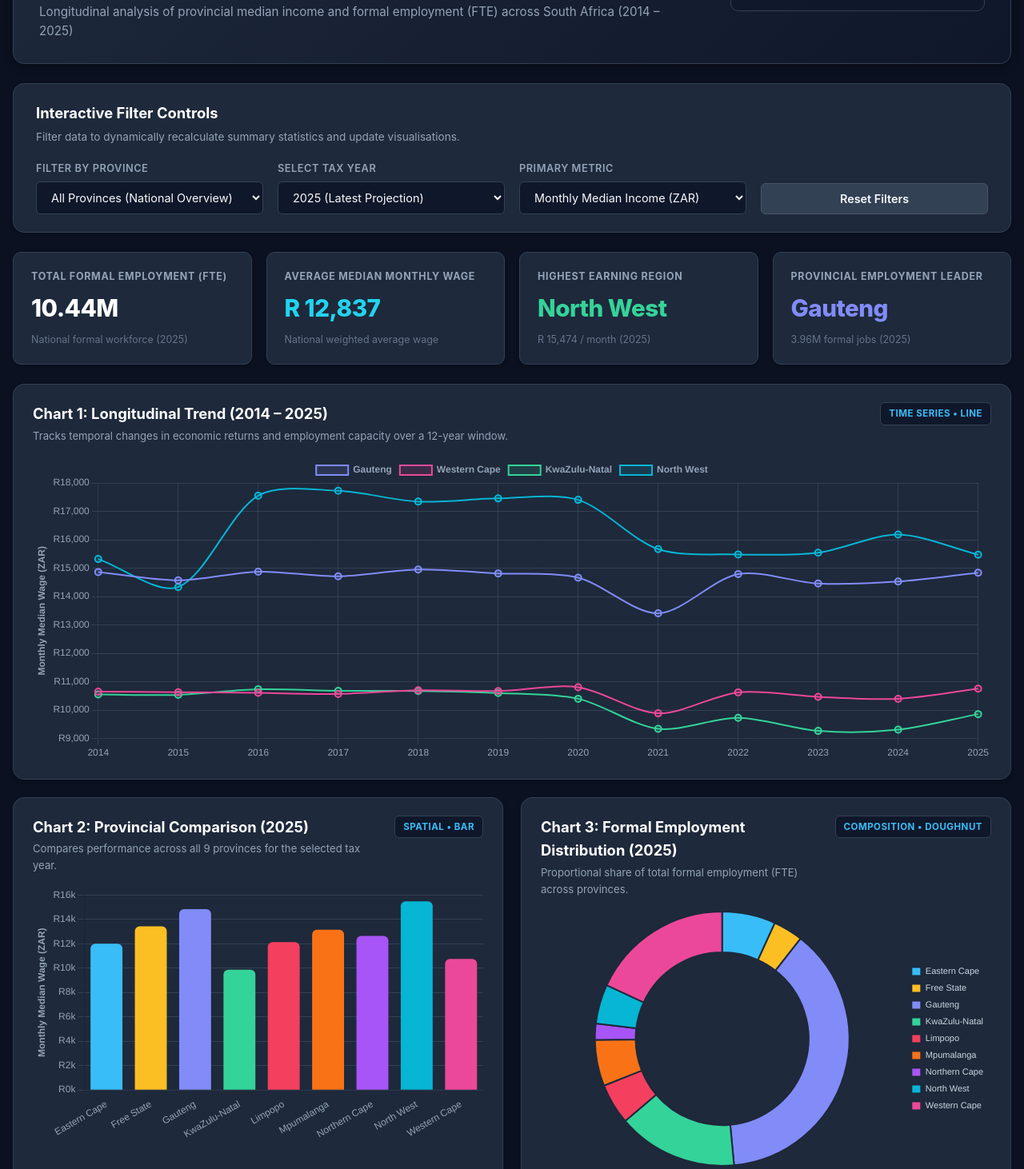
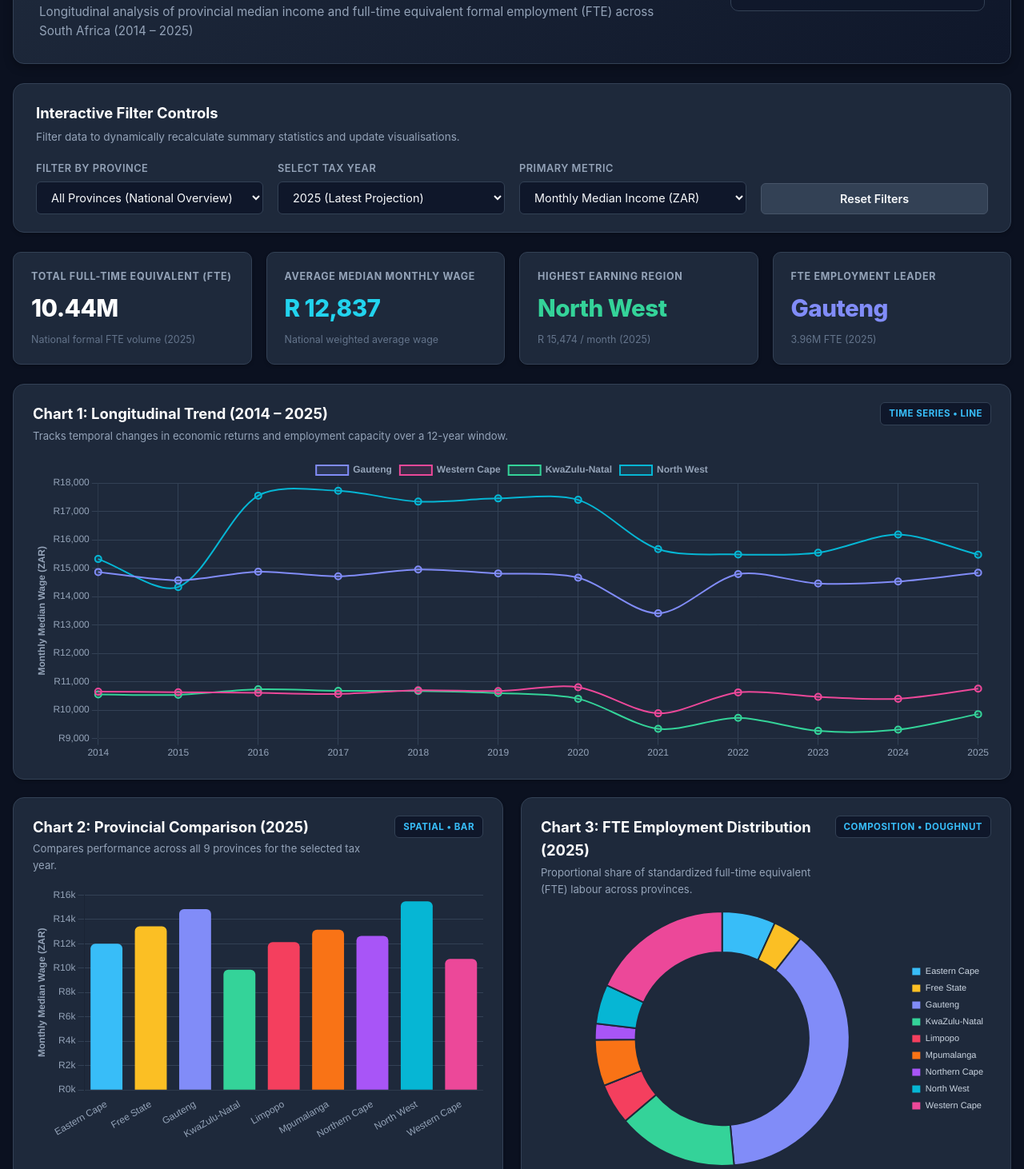
Before and after one commit to SabeloPlaatjie/gmt320-spatial-dashboard, a plain HTML site: page index.html in a window 1280 px wide. Shown: the part 144-1606 px from the top of the page at 80% size. Drawn offline with nearby package versions, Linux system fonts and the light colour scheme.

Commit message:
refactor(terminology): refine FTE labels and definitions to distinguish from headcount

```diff
--- a/app.js
+++ b/app.js
@@ -257,8 +257,8 @@ function computeSummaryStats(data, selectedYear, selectedProvince) {
 function updateKPIs(stats, selectedProvince, selectedYear) {
   document.getElementById("kpiTotalFte").innerText = formatNumber(stats.totalFTE);
   document.getElementById("kpiTotalFteMeta").innerText = selectedProvince === "ALL"
-    ? `National formal workforce (${selectedYear})`
-    : `${PROVINCE_NAMES[selectedProvince]} formal workforce (${selectedYear})`;
+    ? `National formal FTE volume (${selectedYear})`
+    : `${PROVINCE_NAMES[selectedProvince]} formal FTE volume (${selectedYear})`;
 
   document.getElementById("kpiAvgIncome").innerText = formatCurrency(stats.avgIncome);
   document.getElementById("kpiAvgIncomeMeta").innerText = selectedProvince === "ALL"
@@ -269,7 +269,7 @@ function updateKPIs(stats, selectedProvince, selectedYear) {
   document.getElementById("kpiTopProvinceMeta").innerText = `${formatCurrency(stats.topIncome)} / month (${selectedYear})`;
 
   document.getElementById("kpiTopFteProvince").innerText = stats.topFteProvince;
-  document.getElementById("kpiTopFteProvinceMeta").innerText = `${formatNumber(stats.topFte)} formal jobs (${selectedYear})`;
+  document.getElementById("kpiTopFteProvinceMeta").innerText = `${formatNumber(stats.topFte)} FTE (${selectedYear})`;
 
   // Update year labels in chart headers
   document.querySelectorAll(".current-year-label").forEach(el => {
@@ -325,7 +325,7 @@ function renderLineChart(data, selectedProvince, selectedMetric) {
   }
 
   const isCurrency = selectedMetric === "MedianIncome";
-  const yAxisTitle = isCurrency ? "Monthly Median Wage (ZAR)" : "Formal Employment (FTE)";
+  const yAxisTitle = isCurrency ? "Monthly Median Wage (ZAR)" : "Full-Time Equivalent (FTE)";
 
   if (chartInstances.lineChart) {
     chartInstances.lineChart.data.labels = years;
@@ -406,7 +406,7 @@ function renderBarChart(data, selectedYear, selectedProvince, selectedMetric) {
   });
 
   const isCurrency = selectedMetric === "MedianIncome";
-  const label = isCurrency ? "Monthly Median Wage (ZAR)" : "Formal Employment (FTE)";
+  const label = isCurrency ? "Monthly Median Wage (ZAR)" : "Full-Time Equivalent (FTE)";
 
   if (chartInstances.barChart) {
     chartInstances.barChart.data.labels = provinces.map(p => PROVINCE_NAMES[p]);
@@ -525,7 +525,7 @@ function renderDoughnutChart(data, selectedYear) {
               label: function(context) {
                 const val = context.raw || 0;
                 const percentage = totalFTE > 0 ? ((val / totalFTE) * 100).toFixed(1) : 0;
-                return ` ${formatNumber(val)} jobs (${percentage}%)`;
+                return ` ${formatNumber(val)} FTE (${percentage}%)`;
               }
             }
           }
--- a/index.html
+++ b/index.html
@@ -24,7 +24,7 @@
         </div>
         <h1 class="dashboard-title">Spatial Economic Activity & Employment Dashboard</h1>
         <p class="dashboard-subtitle">
-          Longitudinal analysis of provincial median income and formal employment (FTE) across South Africa (2014 – 2025)
+          Longitudinal analysis of provincial median income and full-time equivalent formal employment (FTE) across South Africa (2014 – 2025)
         </p>
       </div>
       <div class="header-metadata">
@@ -78,7 +78,7 @@
           <label for="metricFilter">Primary Metric</label>
           <select id="metricFilter">
             <option value="MedianIncome">Monthly Median Income (ZAR)</option>
-            <option value="FTE">Formal Employment (FTE Count)</option>
+            <option value="FTE">Full-Time Equivalent Employment (FTE)</option>
           </select>
         </div>
 
@@ -92,9 +92,9 @@
     <!-- KPI Summary Indicators Section (Req 3 & 5) -->
     <section class="kpi-grid" aria-label="Key Performance Indicators">
       <div class="kpi-card">
-        <span class="kpi-label">Total Formal Employment (FTE)</span>
+        <span class="kpi-label">Total Full-Time Equivalent (FTE)</span>
         <span class="kpi-value" id="kpiTotalFte">--</span>
-        <span class="kpi-meta" id="kpiTotalFteMeta">National total formal workforce</span>
+        <span class="kpi-meta" id="kpiTotalFteMeta">Standardized formal labour volume</span>
       </div>
 
       <div class="kpi-card">
@@ -110,9 +110,9 @@
       </div>
 
       <div class="kpi-card">
-        <span class="kpi-label">Provincial Employment Leader</span>
+        <span class="kpi-label">FTE Employment Leader</span>
         <span class="kpi-value highlight-indigo" id="kpiTopFteProvince">--</span>
-        <span class="kpi-meta" id="kpiTopFteProvinceMeta">Largest employment share</span>
+        <span class="kpi-meta" id="kpiTopFteProvinceMeta">Largest provincial FTE share</span>
       </div>
     </section>
 
@@ -150,8 +150,8 @@
       <article class="chart-card">
         <div class="chart-header">
           <div>
-            <h3 class="chart-title" id="doughnutChartTitle">Chart 3: Formal Employment Distribution (<span class="current-year-label">2025</span>)</h3>
-            <p class="chart-desc">Proportional share of total formal employment (FTE) across provinces.</p>
+            <h3 class="chart-title" id="doughnutChartTitle">Chart 3: FTE Employment Distribution (<span class="current-year-label">2025</span>)</h3>
+            <p class="chart-desc">Proportional share of standardized full-time equivalent (FTE) labour across provinces.</p>
           </div>
           <span class="chart-badge">Composition • Doughnut</span>
         </div>
@@ -169,7 +169,7 @@
       </div>
       <p class="insights-body">
         Analysis of the SEAD-SA provincial tax panel (2014–2025) demonstrates substantial spatial asymmetry in South Africa's formal economy.
-        <strong>Gauteng (GT)</strong> and the <strong>Western Cape (WC)</strong> together account for over <strong>55% of total national formal employment</strong>, acting as primary economic anchors. While Gauteng reports consistently high employee volume and robust wages (~R14,800/month), the <strong>North West (NW)</strong> province reflects elevated median wages (~R15,500/month) largely driven by capital-intensive mining operations, despite lower total job volumes.
+        <strong>Gauteng (GT)</strong> and the <strong>Western Cape (WC)</strong> together account for over <strong>55% of total national full-time equivalent (FTE) employment</strong>, acting as primary economic anchors. While Gauteng reports consistently high employee volume and robust wages (~R14,800/month), the <strong>North West (NW)</strong> province reflects elevated median wages (~R15,500/month) largely driven by capital-intensive mining operations, despite lower total job volumes.
         Longitudinally, the 2020–2021 tax years demonstrate a distinct dip in real median earnings corresponding with the COVID-19 pandemic shock, followed by steady nominal recovery through 2025.
         These interactive visualisations confirm that spatial disparities persist: coastal and mining provinces experience divergent wage-to-employment elasticities compared to agrarian regions like Limpopo and the Eastern Cape.
       </p>
```
Also changed, not shown: 1 other file.
